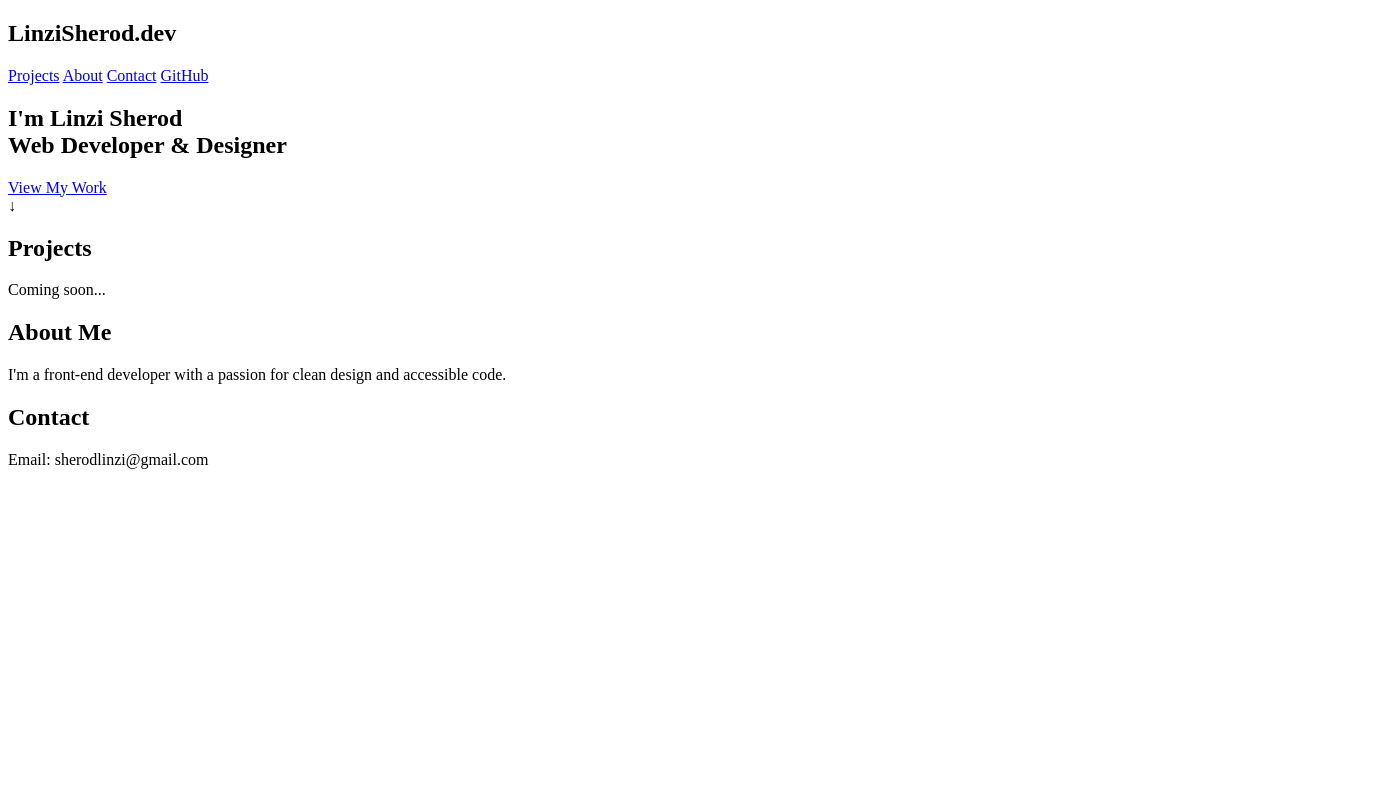
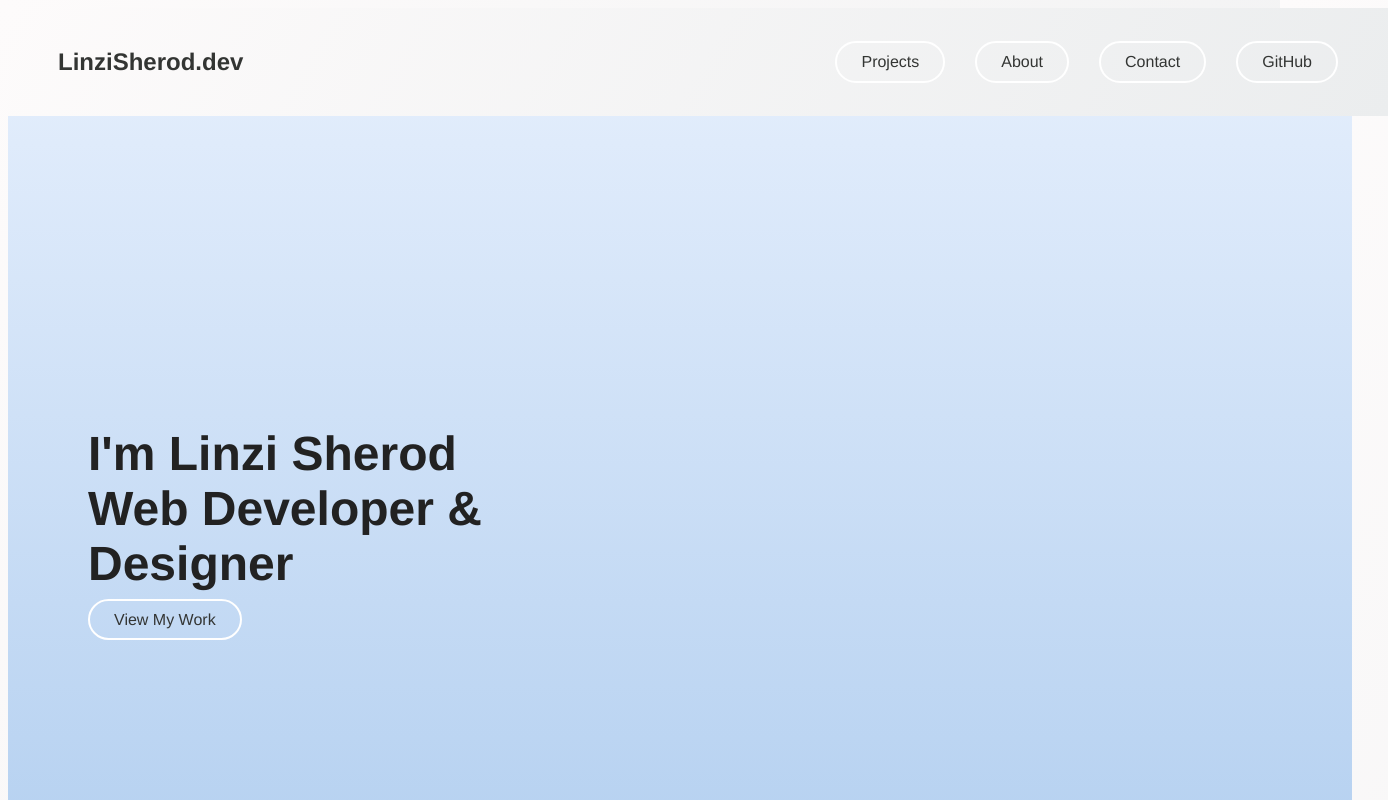
Before and after one commit to lsherod-code/HTMLCSS2, a plain HTML site: page personalportfolio.html in a window 1280 px wide. Shown: the top 800 px of the page, 1388 px wide, since content can reach past the window. Drawn offline with Linux system fonts and the light colour scheme.

Commit message:
personal portfolio css

```diff
--- a/personalportfolio.html
+++ b/personalportfolio.html
@@ -4,7 +4,7 @@
   <meta charset="UTF-8" />
   <meta name="viewport" content="width=device-width, initial-scale=1.0"/>
   <title>Your Name | Portfolio</title>
-  <link rel="stylesheet" href="style.css" />
+  <link rel="stylesheet" href="personalportfolio.css" />
 </head>
 <body>
   <header class="navbar">
```
